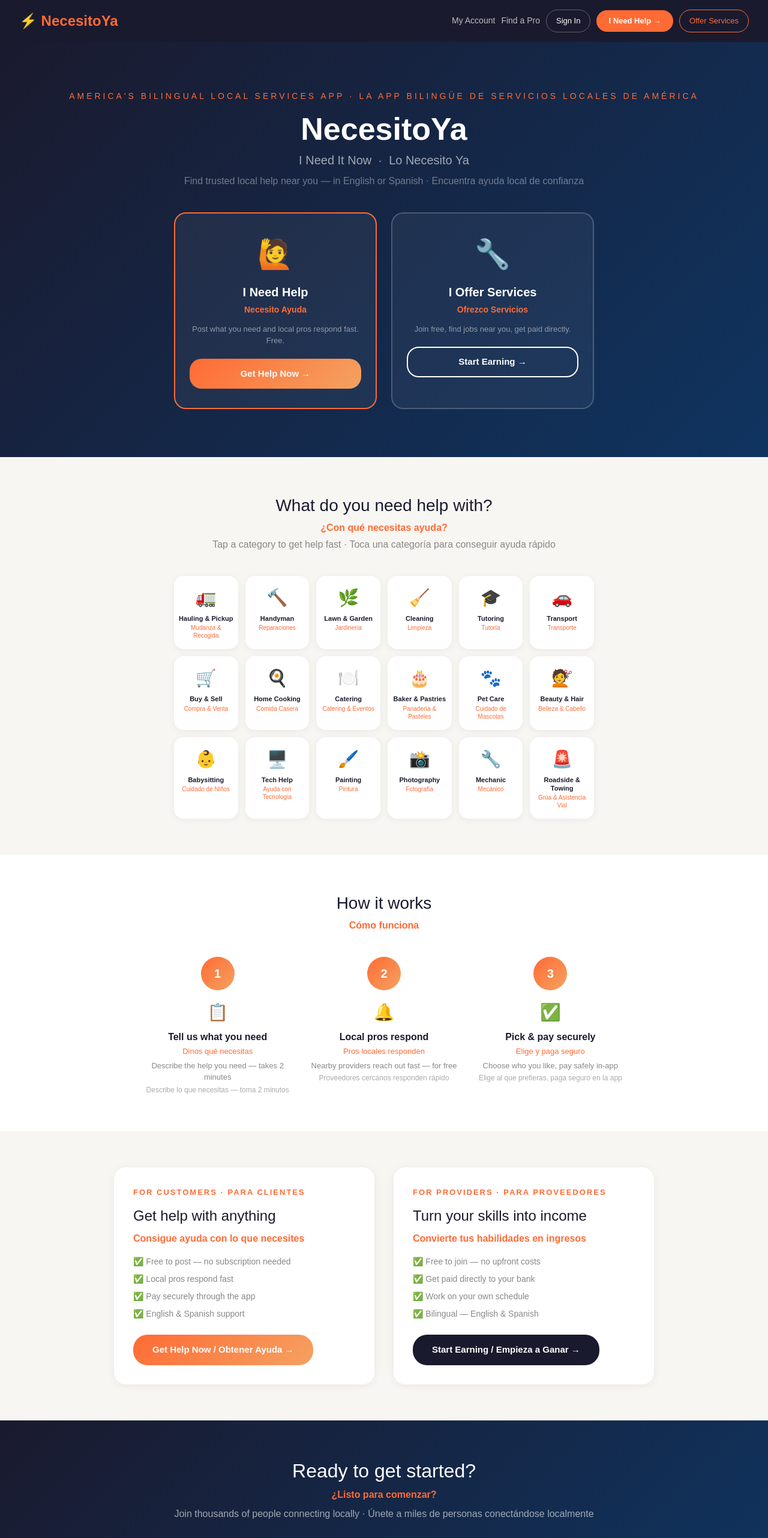
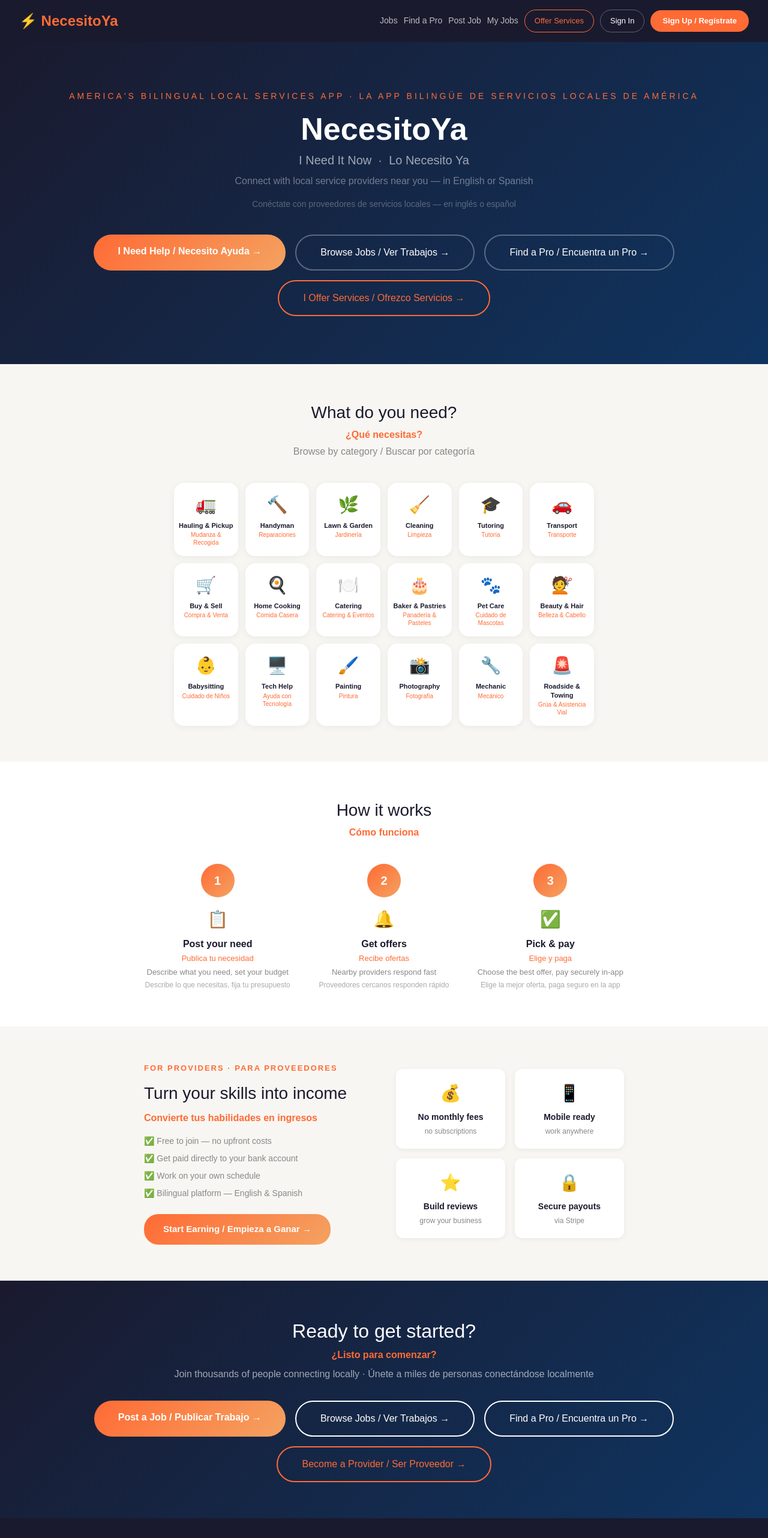
Before and after one commit to Paninche/necesitoya, a Next.js app: page / in a window 1280 px wide. Shown: the top 2564 px of the page at 60% size. Built offline with nearby package versions, Linux system fonts and the light colour scheme.

Commit message:
Revert homepage to previous version

```diff
--- a/app/page.js
+++ b/app/page.js
@@ -6,11 +6,13 @@
       <nav style={{background: "#1a1a2e", padding: "16px 32px", display: "flex", justifyContent: "space-between", alignItems: "center", flexWrap: "wrap", gap: "12px"}}>
         <div style={{color: "#FF6B35", fontSize: "24px", fontWeight: "bold"}}>⚡ NecesitoYa</div>
         <div style={{display: "flex", gap: "10px", flexWrap: "wrap", alignItems: "center"}}>
-          <a href="/my-dashboard" style={{color: "rgba(255,255,255,0.7)", fontSize: "14px", textDecoration: "none"}}>My Account</a>
+          <a href="/jobs" style={{color: "rgba(255,255,255,0.7)", fontSize: "14px", textDecoration: "none"}}>Jobs</a>
           <a href="/find-a-pro" style={{color: "rgba(255,255,255,0.7)", fontSize: "14px", textDecoration: "none"}}>Find a Pro</a>
+          <a href="/post-job" style={{color: "rgba(255,255,255,0.7)", fontSize: "14px", textDecoration: "none"}}>Post Job</a>
+          <a href="/my-dashboard" style={{color: "rgba(255,255,255,0.7)", fontSize: "14px", textDecoration: "none"}}>My Jobs</a>
+          <a href="/signup-provider" style={{background: "transparent", border: "1px solid #FF6B35", color: "#FF6B35", padding: "8px 16px", borderRadius: "20px", cursor: "pointer", fontSize: "13px", textDecoration: "none"}}>Offer Services</a>
           <a href="/login" style={{background: "transparent", border: "1px solid rgba(255,255,255,0.3)", color: "white", padding: "8px 16px", borderRadius: "20px", cursor: "pointer", fontSize: "13px", textDecoration: "none"}}>Sign In</a>
-          <a href="/signup-customer" style={{background: "#FF6B35", border: "none", color: "white", padding: "8px 20px", borderRadius: "20px", cursor: "pointer", fontWeight: "bold", textDecoration: "none", fontSize: "13px"}}>I Need Help →</a>
-          <a href="/signup-provider" style={{background: "transparent", border: "1px solid #FF6B35", color: "#FF6B35", padding: "8px 16px", borderRadius: "20px", cursor: "pointer", fontSize: "13px", textDecoration: "none"}}>Offer Services</a>
+<a href="/signup-customer" style={{background: "#FF6B35", border: "none", color: "white", padding: "8px 20px", borderRadius: "20px", cursor: "pointer", fontWeight: "bold", textDecoration: "none", fontSize: "13px"}}>Sign Up / Regístrate</a>
         </div>
       </nav>
 
@@ -19,36 +21,29 @@
         <div style={{fontSize: "14px", color: "#FF6B35", letterSpacing: "4px", marginBottom: "16px"}}>AMERICA'S BILINGUAL LOCAL SERVICES APP · LA APP BILINGÜE DE SERVICIOS LOCALES DE AMÉRICA</div>
         <h1 style={{fontSize: "52px", fontWeight: "bold", color: "white", margin: "0 0 8px 0", lineHeight: 1.1}}>NecesitoYa</h1>
         <p style={{fontSize: "20px", color: "rgba(255,255,255,0.6)", marginBottom: "8px"}}>I Need It Now &nbsp;·&nbsp; Lo Necesito Ya</p>
-        <p style={{fontSize: "16px", color: "rgba(255,255,255,0.4)", marginBottom: "40px"}}>Find trusted local help near you — in English or Spanish · Encuentra ayuda local de confianza</p>
-
-        {/* TWO EQUAL CARDS */}
-        <div style={{display: "grid", gridTemplateColumns: "1fr 1fr", gap: "24px", maxWidth: "700px", margin: "0 auto"}}>
-          <div style={{background: "rgba(255,255,255,0.05)", border: "2px solid #FF6B35", borderRadius: "20px", padding: "32px 24px", textAlign: "center"}}>
-            <div style={{fontSize: "48px", marginBottom: "12px"}}>🙋</div>
-            <div style={{color: "white", fontSize: "20px", fontWeight: "bold", marginBottom: "4px"}}>I Need Help</div>
-            <div style={{color: "#FF6B35", fontSize: "14px", fontWeight: "bold", marginBottom: "12px"}}>Necesito Ayuda</div>
-            <div style={{color: "rgba(255,255,255,0.5)", fontSize: "13px", marginBottom: "20px"}}>Post what you need and local pros respond fast. Free.</div>
-            <a href="/post-job?type=customer" style={{display: "block", background: "linear-gradient(135deg, #FF6B35, #F4A261)", color: "white", padding: "14px 24px", borderRadius: "20px", fontSize: "15px", fontWeight: "bold", textDecoration: "none"}}>
-              Get Help Now →
-            </a>
-          </div>
-          <div style={{background: "rgba(255,255,255,0.05)", border: "2px solid rgba(255,255,255,0.2)", borderRadius: "20px", padding: "32px 24px", textAlign: "center"}}>
-            <div style={{fontSize: "48px", marginBottom: "12px"}}>🔧</div>
-            <div style={{color: "white", fontSize: "20px", fontWeight: "bold", marginBottom: "4px"}}>I Offer Services</div>
-            <div style={{color: "#FF6B35", fontSize: "14px", fontWeight: "bold", marginBottom: "12px"}}>Ofrezco Servicios</div>
-            <div style={{color: "rgba(255,255,255,0.5)", fontSize: "13px", marginBottom: "20px"}}>Join free, find jobs near you, get paid directly.</div>
-            <a href="/signup-provider" style={{display: "block", background: "transparent", border: "2px solid white", color: "white", padding: "12px 24px", borderRadius: "20px", fontSize: "15px", fontWeight: "bold", textDecoration: "none"}}>
-              Start Earning →
-            </a>
-          </div>
+        <p style={{fontSize: "16px", color: "rgba(255,255,255,0.4)", marginBottom: "16px"}}>Connect with local service providers near you — in English or Spanish</p>
+        <p style={{fontSize: "14px", color: "rgba(255,255,255,0.3)", marginBottom: "40px"}}>Conéctate con proveedores de servicios locales — en inglés o español</p>
+        <div style={{display: "flex", gap: "16px", justifyContent: "center", flexWrap: "wrap"}}>
+          <a href="/post-job?type=customer" style={{background: "linear-gradient(135deg, #FF6B35, #F4A261)", border: "none", color: "white", padding: "16px 40px", borderRadius: "30px", fontSize: "16px", fontWeight: "bold", cursor: "pointer", textDecoration: "none"}}>
+            I Need Help / Necesito Ayuda →
+          </a>
+          <a href="/jobs" style={{background: "transparent", border: "2px solid rgba(255,255,255,0.3)", color: "white", padding: "16px 40px", borderRadius: "30px", fontSize: "16px", cursor: "pointer", textDecoration: "none"}}>
+            Browse Jobs / Ver Trabajos →
+          </a>
+          <a href="/find-a-pro" style={{background: "transparent", border: "2px solid rgba(255,255,255,0.3)", color: "white", padding: "16px 40px", borderRadius: "30px", fontSize: "16px", cursor: "pointer", textDecoration: "none"}}>
+            Find a Pro / Encuentra un Pro →
+          </a>
+          <a href="/signup-provider" style={{background: "transparent", border: "2px solid #FF6B35", color: "#FF6B35", padding: "16px 40px", borderRadius: "30px", fontSize: "16px", cursor: "pointer", textDecoration: "none"}}>
+            I Offer Services / Ofrezco Servicios →
+          </a>
         </div>
       </section>
 
-      {/* CATEGORIES — customer focused */}
+      {/* CATEGORIES */}
       <section style={{padding: "60px 32px", background: "#f8f6f2"}}>
-        <h2 style={{textAlign: "center", fontSize: "28px", color: "#1a1a2e", marginBottom: "4px"}}>What do you need help with?</h2>
-        <p style={{textAlign: "center", color: "#FF6B35", marginBottom: "4px", fontWeight: "bold"}}>¿Con qué necesitas ayuda?</p>
-        <p style={{textAlign: "center", color: "#888", marginBottom: "40px"}}>Tap a category to get help fast · Toca una categoría para conseguir ayuda rápido</p>
+        <h2 style={{textAlign: "center", fontSize: "28px", color: "#1a1a2e", marginBottom: "4px"}}>What do you need?</h2>
+        <p style={{textAlign: "center", color: "#FF6B35", marginBottom: "4px", fontWeight: "bold"}}>¿Qué necesitas?</p>
+        <p style={{textAlign: "center", color: "#888", marginBottom: "40px"}}>Browse by category / Buscar por categoría</p>
         <div style={{display: "grid", gridTemplateColumns: "repeat(auto-fill, minmax(100px, 1fr))", gap: "12px", maxWidth: "700px", margin: "0 auto"}}>
           {[
             {icon: "🚛", label: "Hauling & Pickup", es: "Mudanza & Recogida"},
@@ -79,15 +74,15 @@
         </div>
       </section>
 
-      {/* HOW IT WORKS — customer focused */}
+      {/* HOW IT WORKS */}
       <section style={{padding: "60px 32px", background: "white"}}>
         <h2 style={{textAlign: "center", fontSize: "28px", color: "#1a1a2e", marginBottom: "4px"}}>How it works</h2>
         <p style={{textAlign: "center", color: "#FF6B35", fontWeight: "bold", marginBottom: "40px"}}>Cómo funciona</p>
         <div style={{display: "grid", gridTemplateColumns: "repeat(auto-fit, minmax(200px, 1fr))", gap: "32px", maxWidth: "800px", margin: "0 auto"}}>
           {[
-            {step: "1", icon: "📋", title: "Tell us what you need", titleEs: "Dinos qué necesitas", sub: "Describe the help you need — takes 2 minutes", subEs: "Describe lo que necesitas — toma 2 minutos"},
-            {step: "2", icon: "🔔", title: "Local pros respond", titleEs: "Pros locales responden", sub: "Nearby providers reach out fast — for free", subEs: "Proveedores cercanos responden rápido"},
-            {step: "3", icon: "✅", title: "Pick & pay securely", titleEs: "Elige y paga seguro", sub: "Choose who you like, pay safely in-app", subEs: "Elige al que prefieras, paga seguro en la app"},
+            {step: "1", icon: "📋", title: "Post your need", titleEs: "Publica tu necesidad", sub: "Describe what you need, set your budget", subEs: "Describe lo que necesitas, fija tu presupuesto"},
+            {step: "2", icon: "🔔", title: "Get offers", titleEs: "Recibe ofertas", sub: "Nearby providers respond fast", subEs: "Proveedores cercanos responden rápido"},
+            {step: "3", icon: "✅", title: "Pick & pay", titleEs: "Elige y paga", sub: "Choose the best offer, pay securely in-app", subEs: "Elige la mejor oferta, paga seguro en la app"},
           ].map((s) => (
             <div key={s.step} style={{textAlign: "center"}}>
               <div style={{width: "56px", height: "56px", background: "linear-gradient(135deg, #FF6B35, #F4A261)", borderRadius: "50%", display: "flex", alignItems: "center", justifyContent: "center", margin: "0 auto 16px", color: "white", fontWeight: "bold", fontSize: "20px"}}>{s.step}</div>
@@ -101,52 +96,55 @@
         </div>
       </section>
 
-      {/* FOR CUSTOMERS AND PROVIDERS — side by side equal */}
+      {/* FOR PROVIDERS */}
       <section style={{padding: "60px 32px", background: "#f8f6f2"}}>
-        <div style={{maxWidth: "900px", margin: "0 auto", display: "grid", gridTemplateColumns: "1fr 1fr", gap: "32px"}}>
-
-          {/* CUSTOMER SIDE */}
-          <div style={{background: "white", borderRadius: "20px", padding: "32px", boxShadow: "0 2px 16px rgba(0,0,0,0.06)"}}>
-            <div style={{fontSize: "13px", color: "#FF6B35", fontWeight: "bold", letterSpacing: "2px", marginBottom: "12px"}}>FOR CUSTOMERS · PARA CLIENTES</div>
-            <h2 style={{fontSize: "24px", color: "#1a1a2e", marginBottom: "8px"}}>Get help with anything</h2>
-            <p style={{color: "#FF6B35", fontWeight: "bold", marginBottom: "16px"}}>Consigue ayuda con lo que necesites</p>
-            <p style={{color: "#888", marginBottom: "8px", fontSize: "14px"}}>✅ Free to post — no subscription needed</p>
-            <p style={{color: "#888", marginBottom: "8px", fontSize: "14px"}}>✅ Local pros respond fast</p>
-            <p style={{color: "#888", marginBottom: "8px", fontSize: "14px"}}>✅ Pay securely through the app</p>
-            <p style={{color: "#888", marginBottom: "24px", fontSize: "14px"}}>✅ English & Spanish support</p>
-            <a href="/post-job?type=customer" style={{display: "inline-block", background: "linear-gradient(135deg, #FF6B35, #F4A261)", color: "white", padding: "14px 32px", borderRadius: "24px", textDecoration: "none", fontWeight: "bold", fontSize: "15px"}}>
-              Get Help Now / Obtener Ayuda →
-            </a>
-          </div>
-
-          {/* PROVIDER SIDE */}
-          <div style={{background: "white", borderRadius: "20px", padding: "32px", boxShadow: "0 2px 16px rgba(0,0,0,0.06)"}}>
+        <div style={{maxWidth: "800px", margin: "0 auto", display: "grid", gridTemplateColumns: "1fr 1fr", gap: "40px", alignItems: "center"}}>
+          <div>
             <div style={{fontSize: "13px", color: "#FF6B35", fontWeight: "bold", letterSpacing: "2px", marginBottom: "12px"}}>FOR PROVIDERS · PARA PROVEEDORES</div>
-            <h2 style={{fontSize: "24px", color: "#1a1a2e", marginBottom: "8px"}}>Turn your skills into income</h2>
+            <h2 style={{fontSize: "28px", color: "#1a1a2e", marginBottom: "8px"}}>Turn your skills into income</h2>
             <p style={{color: "#FF6B35", fontWeight: "bold", marginBottom: "16px"}}>Convierte tus habilidades en ingresos</p>
             <p style={{color: "#888", marginBottom: "8px", fontSize: "14px"}}>✅ Free to join — no upfront costs</p>
-            <p style={{color: "#888", marginBottom: "8px", fontSize: "14px"}}>✅ Get paid directly to your bank</p>
+            <p style={{color: "#888", marginBottom: "8px", fontSize: "14px"}}>✅ Get paid directly to your bank account</p>
             <p style={{color: "#888", marginBottom: "8px", fontSize: "14px"}}>✅ Work on your own schedule</p>
-            <p style={{color: "#888", marginBottom: "24px", fontSize: "14px"}}>✅ Bilingual — English & Spanish</p>
-            <a href="/signup-provider" style={{display: "inline-block", background: "#1a1a2e", color: "white", padding: "14px 32px", borderRadius: "24px", textDecoration: "none", fontWeight: "bold", fontSize: "15px"}}>
+            <p style={{color: "#888", marginBottom: "24px", fontSize: "14px"}}>✅ Bilingual platform — English & Spanish</p>
+            <a href="/signup-provider" style={{display: "inline-block", background: "linear-gradient(135deg, #FF6B35, #F4A261)", color: "white", padding: "14px 32px", borderRadius: "24px", textDecoration: "none", fontWeight: "bold", fontSize: "15px"}}>
               Start Earning / Empieza a Ganar →
             </a>
           </div>
-
+          <div style={{display: "grid", gridTemplateColumns: "1fr 1fr", gap: "16px"}}>
+            {[
+              {icon: "💰", label: "No monthly fees", sub: "no subscriptions"},
+              {icon: "📱", label: "Mobile ready", sub: "work anywhere"},
+              {icon: "⭐", label: "Build reviews", sub: "grow your business"},
+              {icon: "🔒", label: "Secure payouts", sub: "via Stripe"},
+            ].map(item => (
+              <div key={item.label} style={{background: "white", borderRadius: "12px", padding: "20px", textAlign: "center", boxShadow: "0 2px 8px rgba(0,0,0,0.06)"}}>
+                <div style={{fontSize: "28px", marginBottom: "8px"}}>{item.icon}</div>
+                <div style={{fontWeight: "bold", color: "#1a1a2e", fontSize: "14px"}}>{item.label}</div>
+                <div style={{color: "#888", fontSize: "12px", marginTop: "4px"}}>{item.sub}</div>
+              </div>
+            ))}
+          </div>
         </div>
       </section>
 
-      {/* CTA */}
+      {/* EARLY ACCESS */}
       <section style={{background: "linear-gradient(135deg, #1a1a2e, #0f3460)", padding: "60px 32px", textAlign: "center"}}>
         <h2 style={{color: "white", fontSize: "32px", marginBottom: "4px"}}>Ready to get started?</h2>
         <p style={{color: "#FF6B35", fontWeight: "bold", marginBottom: "8px"}}>¿Listo para comenzar?</p>
         <p style={{color: "rgba(255,255,255,0.6)", marginBottom: "32px"}}>Join thousands of people connecting locally · Únete a miles de personas conectándose localmente</p>
         <div style={{display: "flex", gap: "16px", justifyContent: "center", flexWrap: "wrap"}}>
           <a href="/post-job?type=customer" style={{background: "linear-gradient(135deg, #FF6B35, #F4A261)", color: "white", padding: "16px 40px", borderRadius: "30px", fontSize: "16px", fontWeight: "bold", textDecoration: "none"}}>
-            I Need Help / Necesito Ayuda →
+            Post a Job / Publicar Trabajo →
+          </a>
+          <a href="/jobs" style={{background: "transparent", border: "2px solid white", color: "white", padding: "16px 40px", borderRadius: "30px", fontSize: "16px", textDecoration: "none"}}>
+            Browse Jobs / Ver Trabajos →
+          </a>
+          <a href="/find-a-pro" style={{background: "transparent", border: "2px solid white", color: "white", padding: "16px 40px", borderRadius: "30px", fontSize: "16px", textDecoration: "none"}}>
+            Find a Pro / Encuentra un Pro →
           </a>
           <a href="/signup-provider" style={{background: "transparent", border: "2px solid #FF6B35", color: "#FF6B35", padding: "16px 40px", borderRadius: "30px", fontSize: "16px", textDecoration: "none"}}>
-            I Offer Services / Ofrezco Servicios →
+            Become a Provider / Ser Proveedor →
           </a>
         </div>
       </section>
@@ -161,18 +159,19 @@
           <div>
             <div style={{color: "white", fontWeight: "bold", marginBottom: "12px"}}>For Customers</div>
             <div style={{lineHeight: "2.2"}}>
-              <a href="/post-job?type=customer" style={{display: "block", color: "rgba(255,255,255,0.4)", textDecoration: "none"}}>Get Help Now</a>
+              <a href="/post-job?type=customer" style={{display: "block", color: "rgba(255,255,255,0.4)", textDecoration: "none"}}>Post a Job</a>
               <a href="/find-a-pro" style={{display: "block", color: "rgba(255,255,255,0.4)", textDecoration: "none"}}>Find a Pro</a>
               <a href="/buy-sell" style={{display: "block", color: "rgba(255,255,255,0.4)", textDecoration: "none"}}>Buy & Sell</a>
+              <a href="/jobs" style={{display: "block", color: "rgba(255,255,255,0.4)", textDecoration: "none"}}>Browse Jobs</a>
               <a href="/customer-dashboard" style={{display: "block", color: "rgba(255,255,255,0.4)", textDecoration: "none"}}>My Dashboard</a>
             </div>
           </div>
           <div>
             <div style={{color: "white", fontWeight: "bold", marginBottom: "12px"}}>For Providers</div>
             <div style={{lineHeight: "2.2"}}>
-              <a href="/signup-provider" style={{display: "block", color: "rgba(255,255,255,0.4)", textDecoration: "none"}}>Sign Up Free</a>
+              <a href="/signup-provider" style={{display: "block", color: "rgba(255,255,255,0.4)", textDecoration: "none"}}>Sign Up</a>
               <a href="/provider-dashboard" style={{display: "block", color: "rgba(255,255,255,0.4)", textDecoration: "none"}}>My Dashboard</a>
-              <a href="/jobs" style={{display: "block", color: "rgba(255,255,255,0.4)", textDecoration: "none"}}>Available Jobs</a>
+              <a href="/jobs" style={{display: "block", color: "rgba(255,255,255,0.4)", textDecoration: "none"}}>Find Jobs</a>
             </div>
           </div>
           <div>
```
